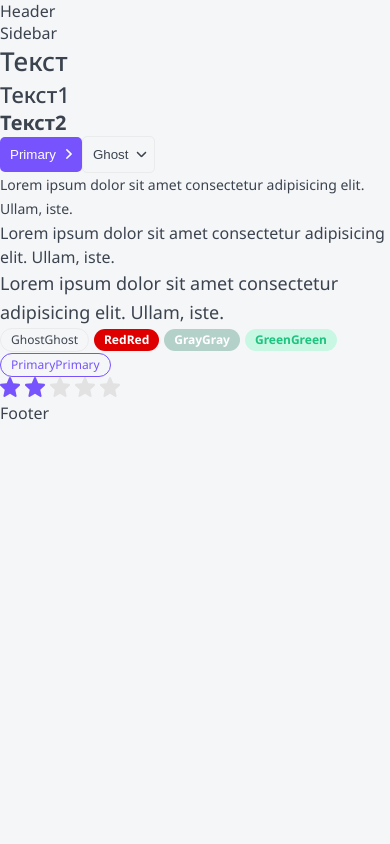
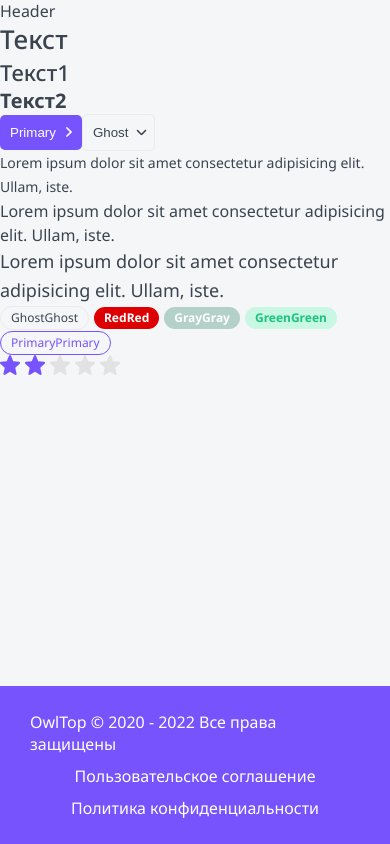
Before and after one commit to NickGrinkov/top-app, a Next.js app: page / in a window 390 px wide. Built offline with nearby package versions, Linux system fonts and the light colour scheme.

Commit message:
add adaptive in app

```diff
--- a/layout/Footer/Footer.module.css
+++ b/layout/Footer/Footer.module.css
@@ -0,0 +1,20 @@
+.footer {
+	display: grid;
+	grid-template-columns: 1fr auto auto;
+	background: var(--primary);
+	color: var(--white);
+	padding: 25px 30px;
+	gap: 10px 40px;
+	font-size: 16px;
+}
+
+.footer a:hover {
+	color: var(--gray-light);
+}
+
+@media (max-width: 765px) {
+	.footer {
+		grid-template-columns: 1fr;
+		justify-items: center;
+	}
+}
--- a/layout/Footer/Footer.tsx
+++ b/layout/Footer/Footer.tsx
@@ -1,7 +1,14 @@
 import { FooterProps } from "./Footer.props";
-import styles from "./Layout.module.css";
+import styles from "./Footer.module.css";
 import cn from "classnames";
+import { format } from "date-fns";
 
-export const Footer = ({ ...props }: FooterProps): JSX.Element => {
-  return <footer {...props}>Footer</footer>;
+export const Footer = ({ className, ...props }: FooterProps): JSX.Element => {
+  return (
+    <footer className={cn(className, styles.footer)} {...props}>
+      <span>OwlTop © 2020 - {format(new Date, "yyyy")} Все права защищены</span>
+      <a href="#" target="_blank">Пользовательское соглашение</a>
+      <a href="#" target="_blank">Политика конфиденциальности</a>
+    </footer>
+  );
 };
--- a/layout/Layout.module.css
+++ b/layout/Layout.module.css
@@ -0,0 +1,45 @@
+.wrapper {
+	display: grid;
+	grid-template-columns: auto 230px minmax(320px, 1200px) auto;
+	height: 100vh;
+	gap: 0 30px;
+	grid-template-areas:
+	". header header ."
+	". sidebar main ."
+	"footer footer footer footer";
+	grid-template-rows: auto 1fr auto;
+}
+
+.header {
+	grid-area: header;
+	display: none;
+}
+
+.sidebar {
+	grid-area: sidebar;
+}
+
+.main {
+	grid-area: main;
+}
+
+.footer {
+	grid-area: footer;
+}
+
+@media (max-width: 765px) {
+	.header {
+		display: block;
+	}
+	.sidebar {
+		display: none;
+	}
+	.wrapper {
+		display: grid;
+		grid-template-columns: minmax(320px, 1fr);
+		grid-template-areas:
+			"header"
+			"main"
+			"footer";
+		}
+}
--- a/layout/Layout.tsx
+++ b/layout/Layout.tsx
@@ -8,16 +8,14 @@
 
 const Layout = ({ children }: LayoutProps): JSX.Element => {
   return (
-    <>
-        <Header />
-        <div>
-            <Sidebar />
-            <div>
-              {children}
-            </div>
-        </div>
-        <Footer />
-    </>
+    <div className={styles.wrapper}>
+      <Header className={styles.header} />
+      <Sidebar className={styles.sidebar} />
+      <div className={styles.main}>
+        {children}
+      </div>
+      <Footer className={styles.footer} />
+    </div>
   );
 };
 
--- a/package.json
+++ b/package.json
@@ -13,6 +13,7 @@
   "dependencies": {
     "classnames": "^2.3.1",
     "cross-env": "^7.0.3",
+    "date-fns": "^2.28.0",
     "next": "12.1.6",
     "react": "18.1.0",
     "react-dom": "18.1.0"
```
Also changed, not shown: 1 other file (tests, documents, lock files or other folders).
